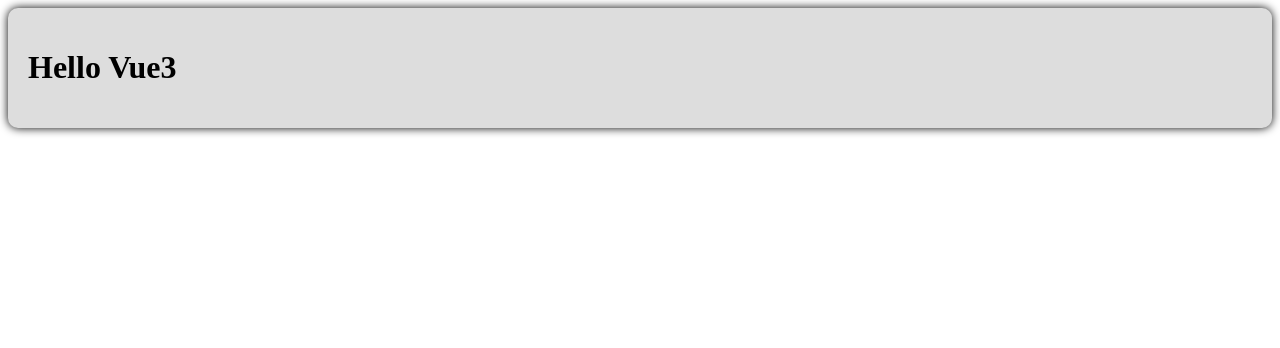
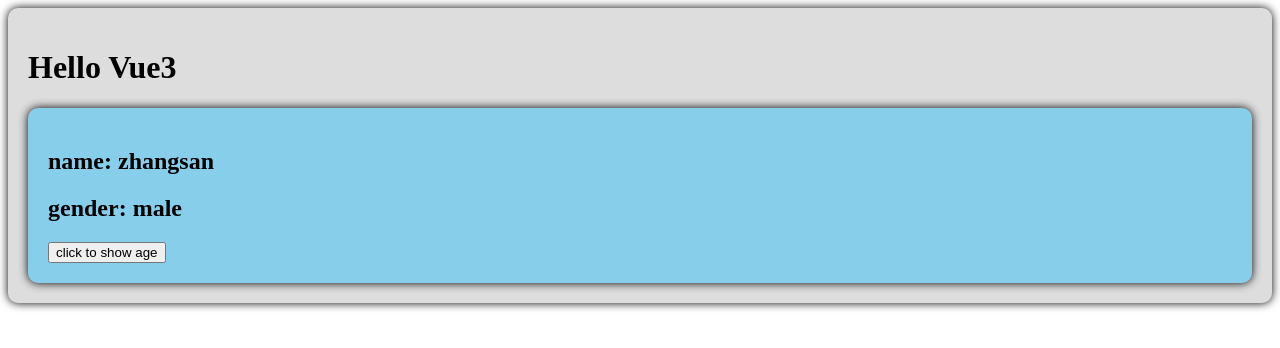
Before and after one commit to Wikeycaoweiqi/Vue3, a Vue app: page / in a window 1280 px wide. Shown: the top 348 px of the page. Built offline with nearby package versions, Linux system fonts and the light colour scheme.

Commit message:
import the first one component to App.vue

```diff
--- a/src/App.vue
+++ b/src/App.vue
@@ -1,12 +1,15 @@
 <template>
   <div class="app">
     <h1>Hello Vue3</h1>
+    <Person/>
   </div>
 </template>
 
 <script lang='js'>
+import Person from "./components/1_import_component.vue"
 export default {
-  name: "App"
+  name: "App",
+  components: {Person}
 }
 </script>
 
--- /dev/null
+++ b/src/components/1_import_component.vue
@@ -0,0 +1,34 @@
+<template>
+  <div class="person">
+    <h2>name: {{ name }}</h2>
+    <h2>gender: {{ gender }}</h2>
+    <button @click="showAge()">click to show age</button>
+  </div>
+</template>
+
+<script lang='js'>
+export default {
+  name: 'Person',
+  data() {
+    return {
+      name: 'zhangsan',
+      age: '18',
+      gender: 'male'
+    }
+  },
+  methods: {
+    showAge() {
+      alert(this.age);
+    }
+  }
+}
+</script>
+
+<style scoped>
+.person {
+  background-color: skyblue;
+  box-shadow: 0 0 10px;
+  border-radius: 10px;
+  padding: 20px;
+}
+</style>
```
